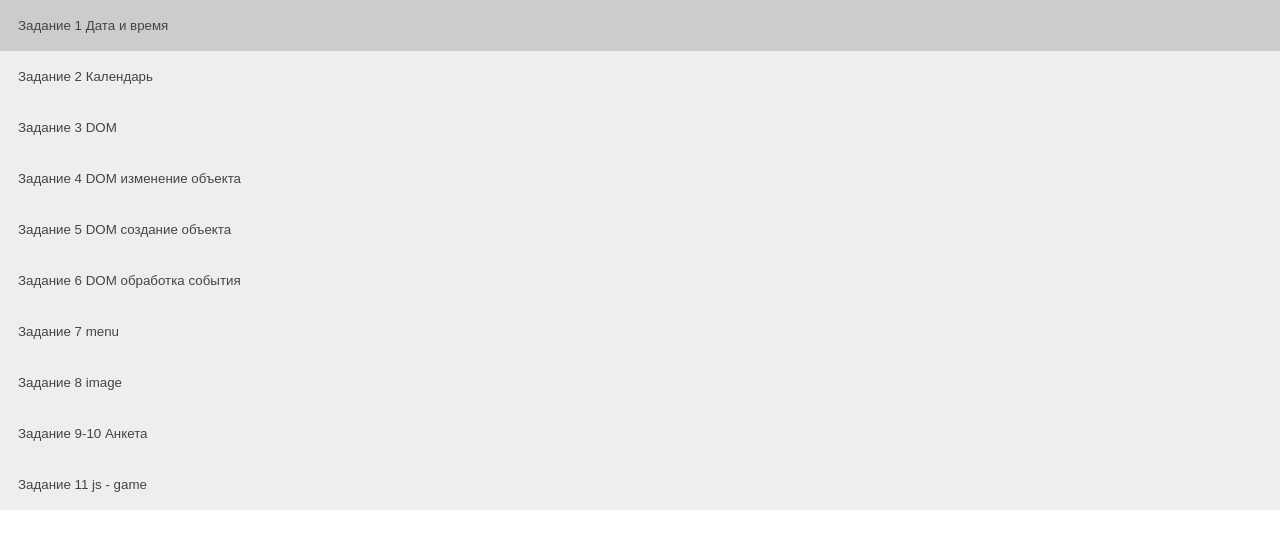
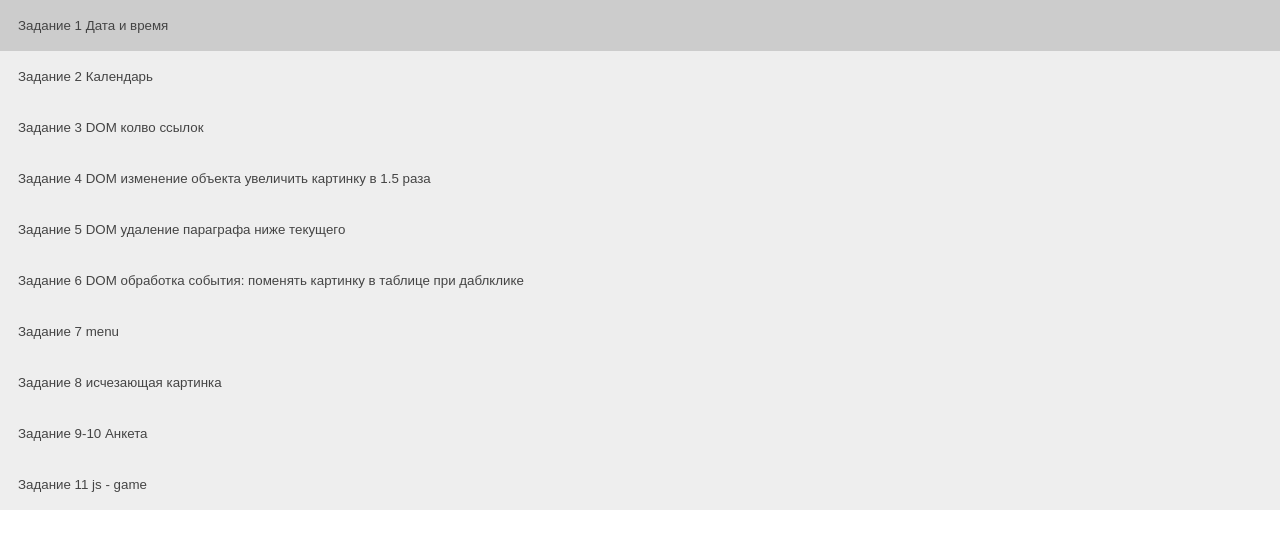
Before and after one commit to ColdEiler/js, a plain HTML site: page index.html in a window 1280 px wide. Drawn offline with nearby package versions, Linux system fonts and the light colour scheme.

Commit message:
подправил регулярку

```diff
--- a/DOM.js
+++ b/DOM.js
@@ -206,7 +206,7 @@ let email = document.querySelector(".email input");
 email.addEventListener("blur",()=>check_email());
 
 function check_email(){
-    var re_mail = /^[\w-\.]{2,}@[\w-]+\.[a-z]{2,4}$/i; // Регулярка почты /^[a-zA-Z\d\.]+@[a-z\d\.]+/
+    var re_mail = /^[\w-\.]{2,}@[\w-]{2,}\.[a-z]{2,4}$/i; // Регулярка почты /^[a-zA-Z\d\.]+@[a-z\d\.]+/
     var myMail = document.head_hunter.id_email.value;
     var valid_mail = re_mail.test(myMail);
     if (valid_mail){
--- a/index.html
+++ b/index.html
@@ -42,7 +42,7 @@
 		</div>
 	</div>
 
-	<button class="accordion">Задание 3 DOM</button>
+	<button class="accordion">Задание 3 DOM колво ссылок</button>
 	<div class="panel" id="ex_3">
   		<div class="text">
 			<p>Lorem ipsum dolor sit amet consectetur adipisicing elit. Hic quod quasi culpa laboriosam enim doloremque fugit autem!</p>
@@ -67,7 +67,7 @@
 		</div>
 		<button type="submit" id="submit" onclick="alerted();">Колво ссылок</button>
 	</div>
-	<button class="accordion">Задание 4 DOM изменение объекта</button>
+	<button class="accordion">Задание 4 DOM изменение объекта увеличить картинку в 1.5 раза</button>
 	<div class="panel">
 		<div class="myclass">
 			<img  src="download.jpg" alt="" id = "img" >
@@ -75,12 +75,12 @@
 
 	</div>
 
-	<button class="accordion">Задание 5 DOM создание объекта</button>
+	<button class="accordion">Задание 5 DOM удаление параграфа ниже текущего</button>
 	<div class="panel">
 		<div class="paragraph">
-			<div class="but_p">
+			<!-- <div class="but_p">
 				<button class="add_p" onclick="add_p();">Добавить абзац</button>
-			</div>
+			</div> -->
 			<p>Lorem ipsum dolor sit amet consectetur adipisicing elit. Odit cumque magnam natus inventore sequi, doloremque animi nesciunt recusandae debitis unde nam obcaecati ut tempore harum quia deserunt hic repellat vel quae voluptatum. Eos cupiditate voluptate minus velit, aliquam aperiam. Hic eos temporibus porro et dicta modi maiores sint rem at!</p>
 			<p>Lorem ipsum dolor sit, amet consectetur adipisicing elit. Molestiae exercitationem natus expedita! Libero officia id numquam harum? Earum nemo, quasi libero repellat, quia quisquam consequuntur molestias, tempore iure necessitatibus facere commodi corrupti ipsam. Rem totam rerum quam.</p>
 			<p>Lorem ipsum dolor sit amet consectetur adipisicing elit. Est, in aut reiciendis dolores aliquam vitae fugiat. Facere dignissimos illo maxime. Non dolorem consequuntur, itaque ullam vel vitae magni quidem suscipit fuga perferendis, incidunt pariatur asperiores consequatur culpa totam est? Sed, officiis?</p>
@@ -88,7 +88,7 @@
 		</div>
 	</div>
 
-	<button class="accordion">Задание 6 DOM обработка события</button>
+	<button class="accordion">Задание 6 DOM обработка события: поменять картинку в таблице при даблклике</button>
 	<div class="panel">
 		<table>
 			<tr>
@@ -117,7 +117,7 @@
 		  </div>
 
 	</div>
-	<button class="accordion">Задание 8 image</button>
+	<button class="accordion">Задание 8 исчезающая картинка</button>
 	<div class="panel tab" id="tab8">
         <section id = "task_8" class="hidden tab-content-8">
             <img src="nigga.jpg" id="Picture" class="Picture" />
```
